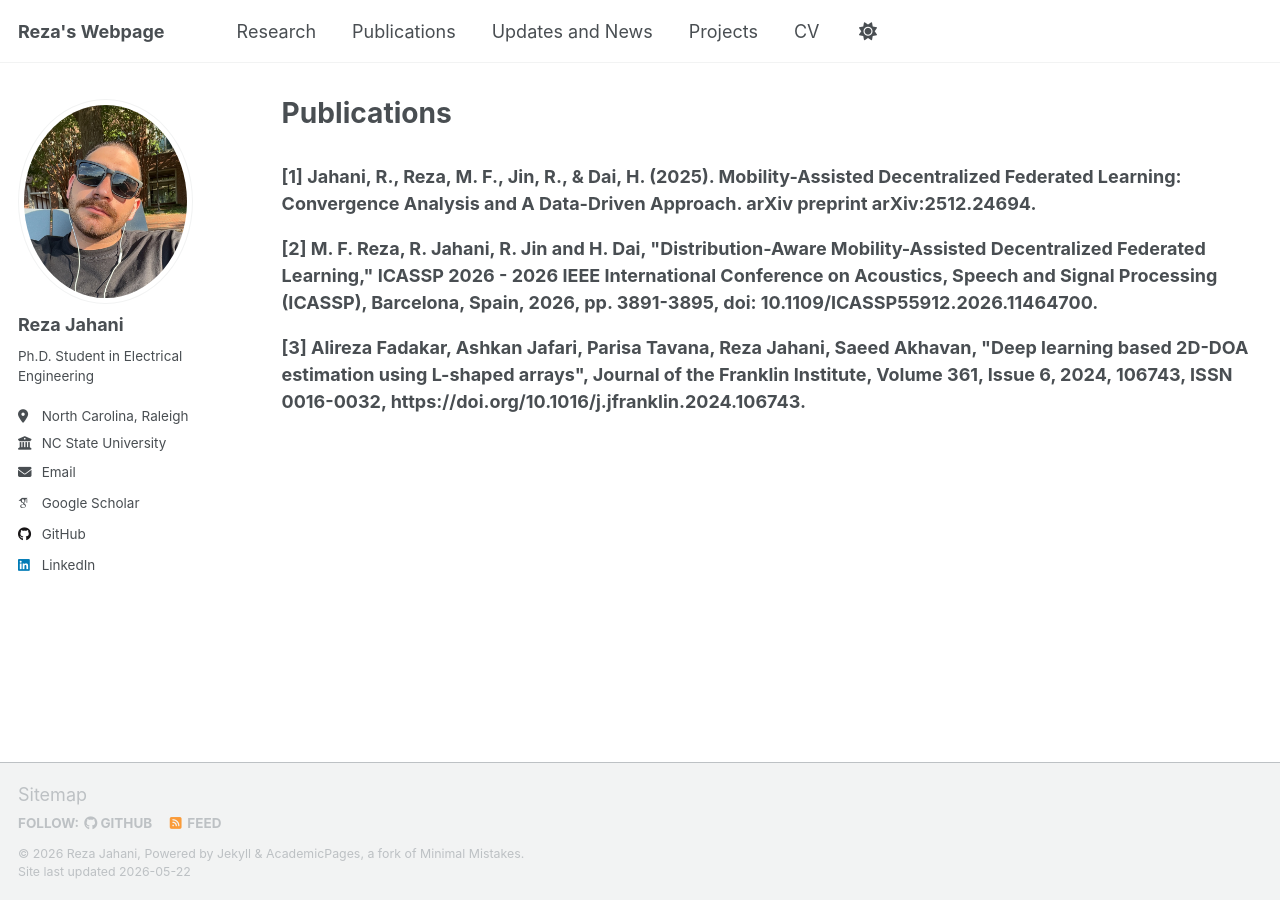
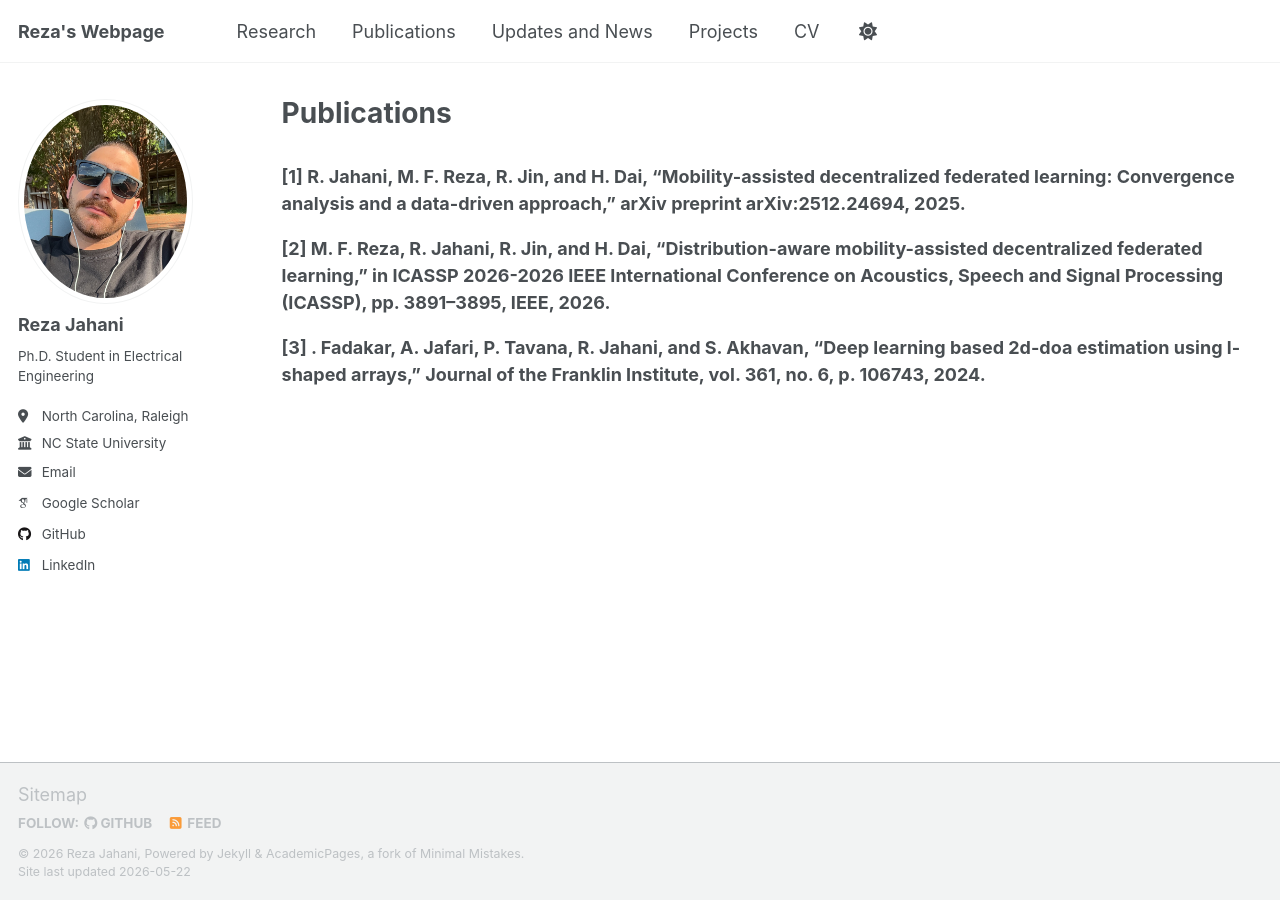
Before and after one commit to RezaJahanii/RezaJahanii.github.io, a Jekyll site: the page built from _pages/publications.html, in a window 1280 px wide. Built offline with Jekyll 4.4.1, drawn with Linux system fonts in a browser that asks for light colours; some web fonts are replaced; a script that is not in the unit is left out.

Commit message:
Update publications.html

```diff
--- a/_pages/publications.html
+++ b/_pages/publications.html
@@ -11,15 +11,15 @@
   <ul>
 
     <li>
-      <strong>[1] Jahani, R., Reza, M. F., Jin, R., & Dai, H. (2025). Mobility-Assisted Decentralized Federated Learning: Convergence Analysis and A Data-Driven Approach. arXiv preprint arXiv:2512.24694.</strong>
+      <strong>[1] R. Jahani, M. F. Reza, R. Jin, and H. Dai, “Mobility-assisted decentralized federated learning: Convergence analysis and a data-driven approach,” arXiv preprint arXiv:2512.24694, 2025.</strong>
     </li>
 
     <li>
-      <strong>[2] M. F. Reza, R. Jahani, R. Jin and H. Dai, "Distribution-Aware Mobility-Assisted Decentralized Federated Learning," ICASSP 2026 - 2026 IEEE International Conference on Acoustics, Speech and Signal Processing (ICASSP), Barcelona, Spain, 2026, pp. 3891-3895, doi: 10.1109/ICASSP55912.2026.11464700.</strong>
+      <strong>[2] M. F. Reza, R. Jahani, R. Jin, and H. Dai, “Distribution-aware mobility-assisted decentralized federated learning,” in ICASSP 2026-2026 IEEE International Conference on Acoustics, Speech and Signal Processing (ICASSP), pp. 3891–3895, IEEE, 2026.</strong>
     </li>
 
     <li>
-      <strong>[3] Alireza Fadakar, Ashkan Jafari, Parisa Tavana, Reza Jahani, Saeed Akhavan, "Deep learning based 2D-DOA estimation using L-shaped arrays", Journal of the Franklin Institute, Volume 361, Issue 6, 2024, 106743, ISSN 0016-0032, https://doi.org/10.1016/j.jfranklin.2024.106743.</strong>
+      <strong>[3] . Fadakar, A. Jafari, P. Tavana, R. Jahani, and S. Akhavan, “Deep learning based 2d-doa estimation using l-shaped arrays,” Journal of the Franklin Institute, vol. 361, no. 6, p. 106743, 2024.</strong>
     </li>
   </ul>
 </section>
```
